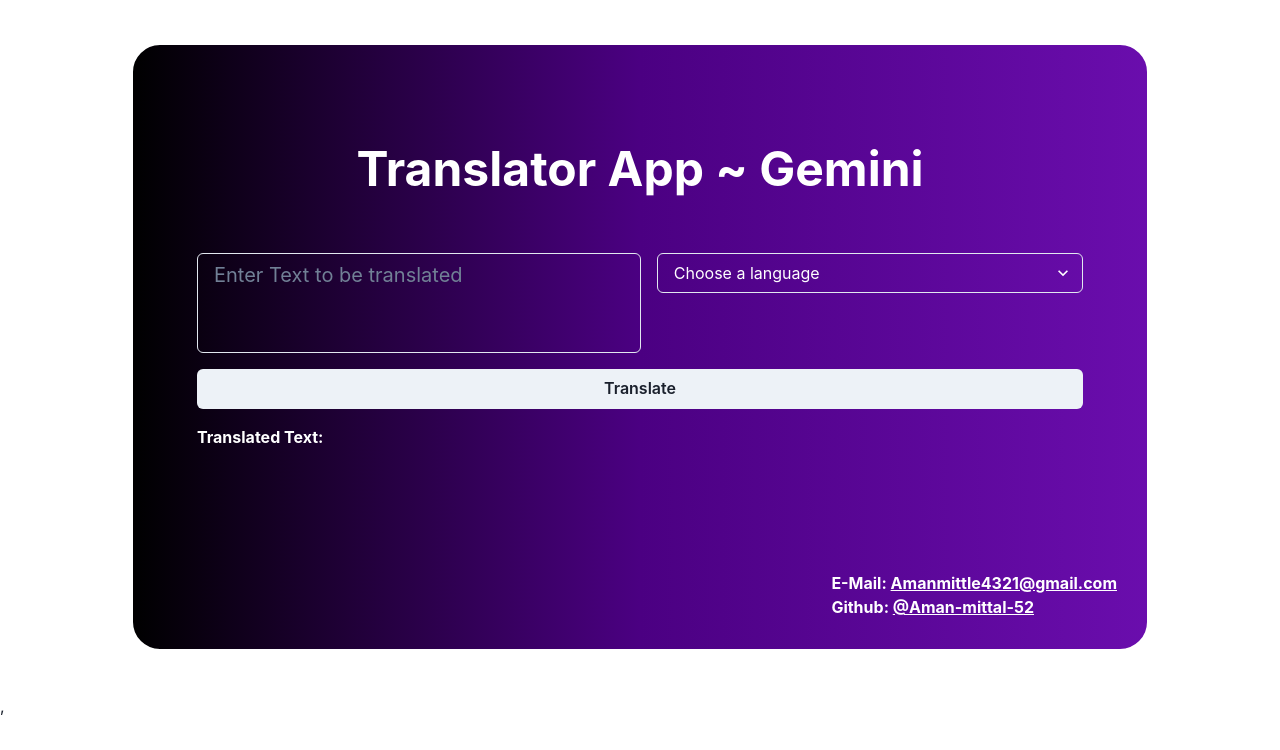
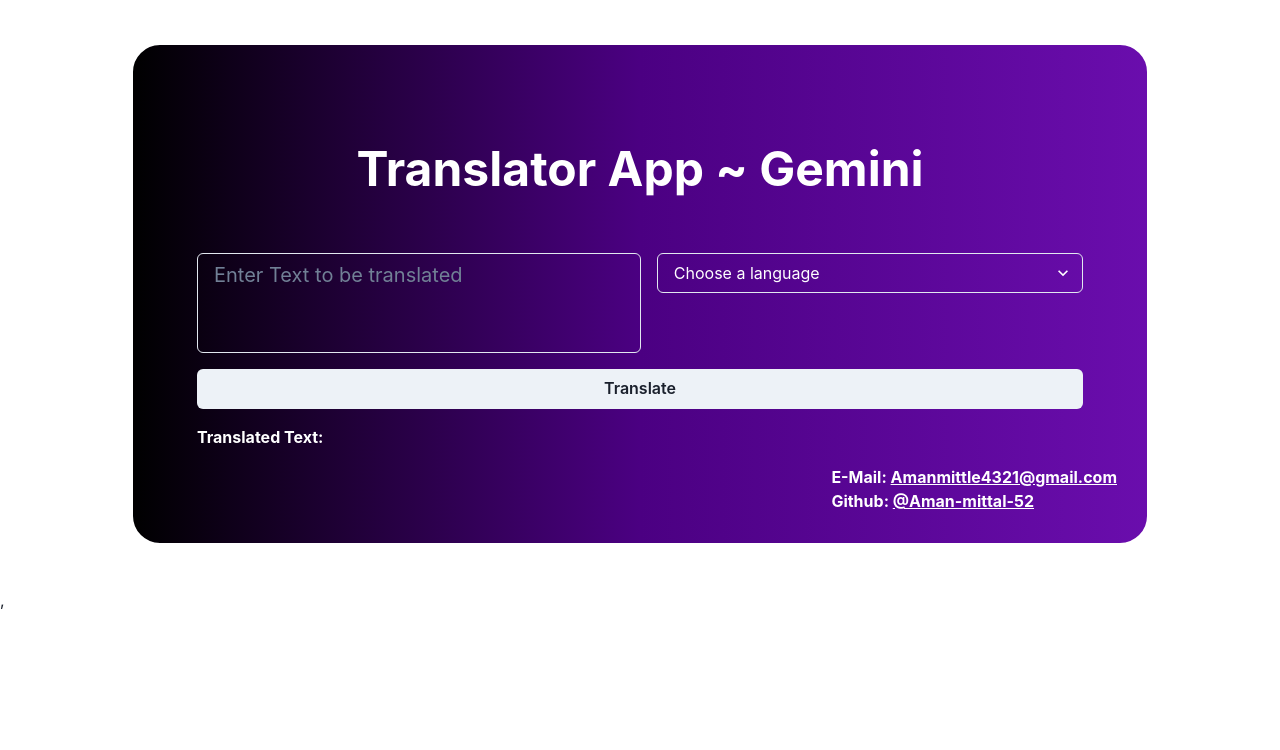
Before and after one commit to Aman-Mittal-52/Gemini-API-Translator, a React (Vite) app: page / in a window 1280 px wide. Shown: the top 750 px of the page. Built offline with nearby package versions, Linux system fonts and the light colour scheme; no server answers.

Commit message:
fix: translated ~ bottom padding

```diff
--- a/src/App.jsx
+++ b/src/App.jsx
@@ -40,7 +40,7 @@ function App() {
   }
 
   return (
-    <Box className='app' w='80%' m='auto' my={10} border='5px solid' color='#fff' borderRadius='2rem' p={[6, 10, 16]} pos='relative' pb={['130px','130px','130px', '200px']}>
+    <Box className='app' w='80%' m='auto' my={10} border='5px solid' color='#fff' borderRadius='2rem' p={[6, 10, 16]} pos='relative' pb={'100px'}>
 
       <Center p={[3, 6]} mb={[4, 6]}>
         <Text fontSize={['3xl', '5xl']} fontWeight='bold'>Translator App ~ Gemini</Text>
@@ -53,7 +53,7 @@ function App() {
       </Box>
 
       <Text mt={4} fontWeight="bold">Translated Text:</Text>
-      <Text fontSize={'xl'}>{translatedText}</Text>
+      <Text fontSize={'xl'} mb={'30px'}>{translatedText}</Text>
 
       <Box position='absolute' bottom={0} right={0} fontWeight='bold' m={['15px', '30px']} fontSize={['sm', 'md']} color='#fff'>
         E-Mail: <a href="mailto:Amanmittle4321@gmail.com" style={{ color: '#fff', textDecoration: 'underline' }}>Amanmittle4321@gmail.com</a>
```
